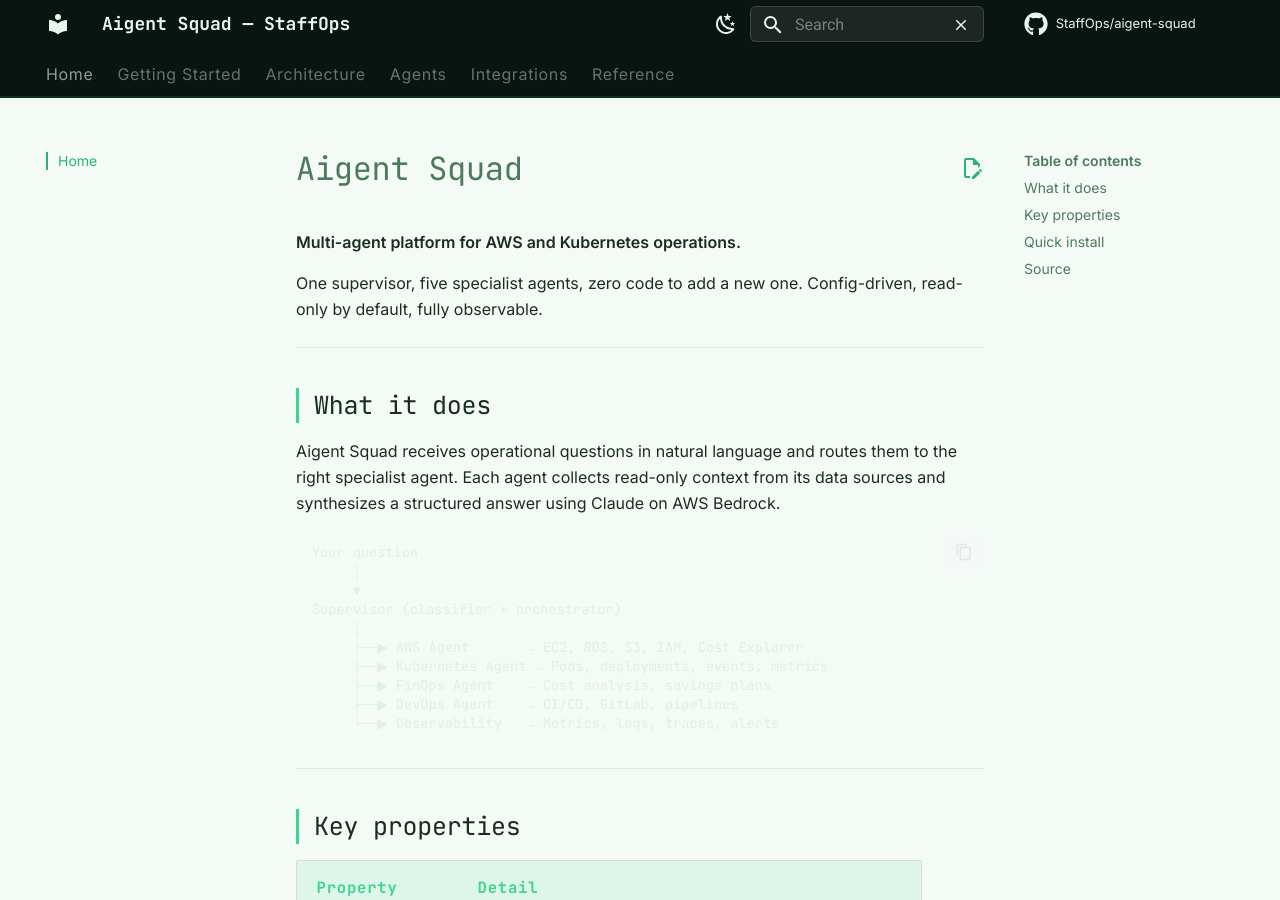
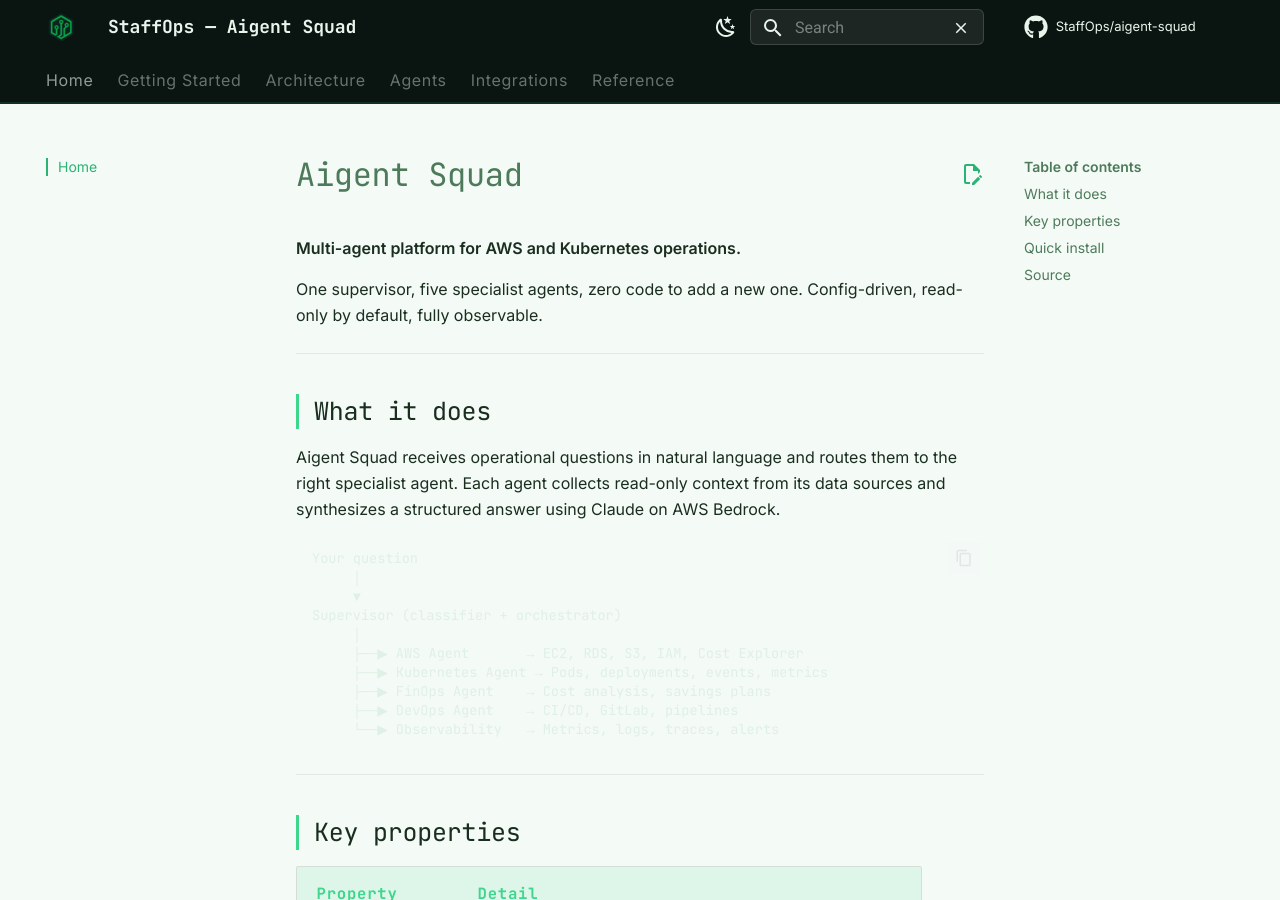
Before and after one commit to StaffOps/aigent-squad, an MkDocs documentation site: the page built from docs/index.md, in a window 1280 px wide and 900 px high. Built offline with MkDocs 1.6.1 and Material for MkDocs 9.7.7, drawn with Linux system fonts in a browser that asks for light colours; comment, search, counter and statistics services are not loaded.

Commit message:
docs: add StaffOps logo, favicon and reverse site name format
Co-Authored-By: Claude Sonnet 4.6 <noreply@anthropic.com>

```diff
--- a/mkdocs.yml
+++ b/mkdocs.yml
@@ -1,4 +1,4 @@
-site_name: Aigent Squad — StaffOps
+site_name: StaffOps — Aigent Squad
 site_description: Multi-agent platform for AWS and Kubernetes operations
 site_url: https://staffops.github.io/staffops-aigent-squad/
 repo_url: https://github.com/StaffOps/staffops-aigent-squad
@@ -7,6 +7,8 @@ edit_uri: edit/main/docs/
 
 theme:
   name: material
+  logo: assets/logo.png
+  favicon: assets/logo.png
   palette:
     - media: "(prefers-color-scheme: light)"
       scheme: default
```
Also changed, not shown: docs/assets/logo.png (added).
